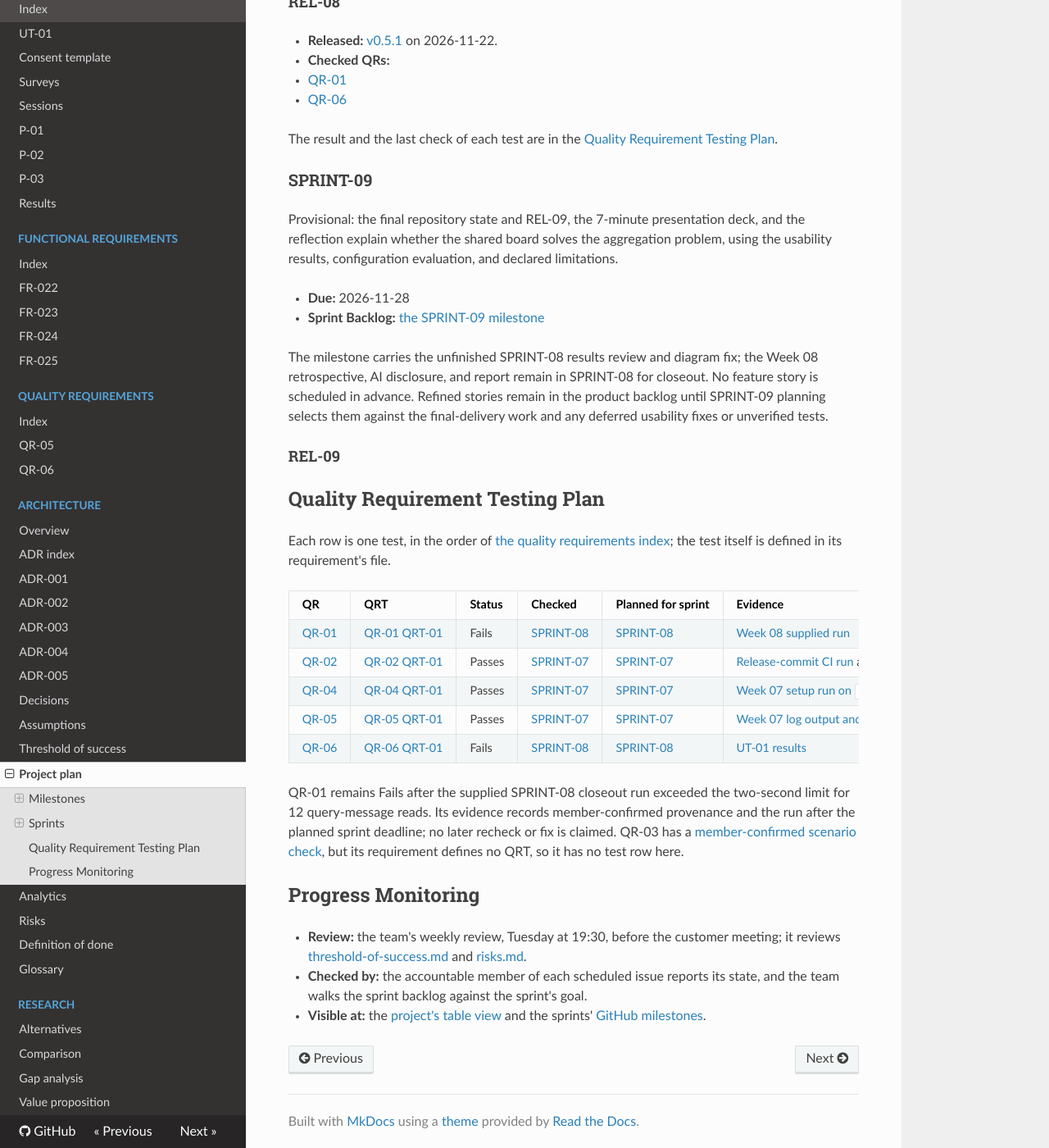
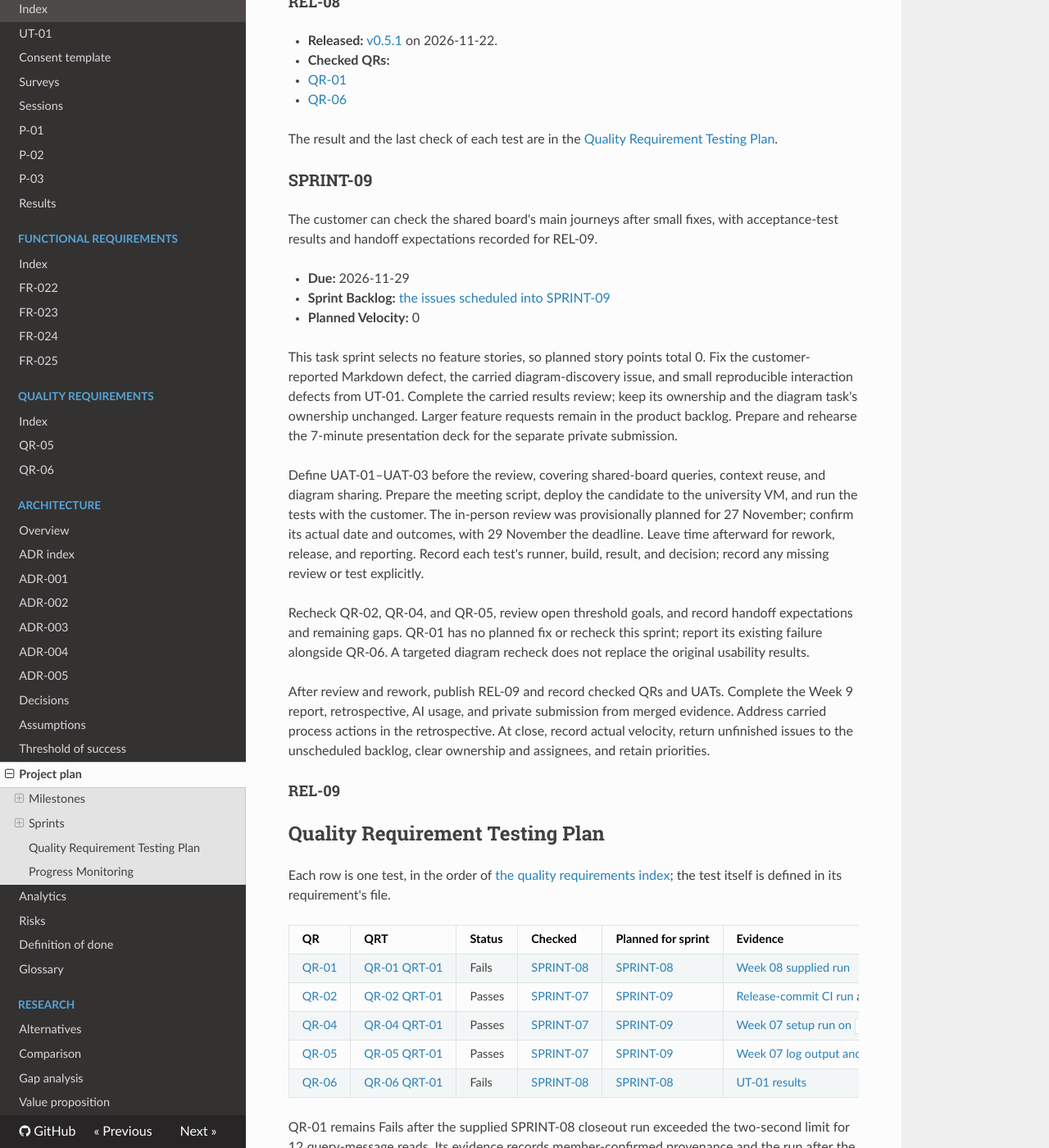
Before and after one commit to WellMadeTeam/workspace-ai-03, an MkDocs documentation site: the page built from docs/project-plan.md, in a window 1280 px wide and 1400 px high, scrolled down 5967 px. Shown: the whole window at 82% size. Built offline with MkDocs 1.6.1, drawn with Linux system fonts in a browser that asks for light colours; nearby versions of some CDN libraries.

Commit message:
docs: plan the sprint-09

```diff
--- a/docs/project-plan.md
+++ b/docs/project-plan.md
@@ -190,14 +190,32 @@ The result and the last check of each test are in the [Quality Requirement Testi
 
 ### SPRINT-09
 
-Provisional: the final repository state and REL-09, the 7-minute presentation deck, and the reflection explain whether the shared board solves the aggregation problem, using the usability results, configuration evaluation, and declared limitations.
+The customer can check the shared board's main journeys after small fixes, with acceptance-test results and handoff expectations recorded for REL-09.
 
-- **Due:** 2026-11-28
-- **Sprint Backlog:** [the SPRINT-09 milestone](https://github.com/WellMadeTeam/workspace-ai-03/milestone/9)
+- **Due:** 2026-11-29
+- **Sprint Backlog:** [the issues scheduled into SPRINT-09](https://github.com/WellMadeTeam/workspace-ai-03/milestone/9)
+- **Planned Velocity:** 0
 
-The milestone carries the unfinished SPRINT-08 results review and diagram fix; the Week 08 retrospective, AI disclosure, and report remain in SPRINT-08 for closeout.
-No feature story is scheduled in advance.
-Refined stories remain in the product backlog until SPRINT-09 planning selects them against the final-delivery work and any deferred usability fixes or unverified tests.
+This task sprint selects no feature stories, so planned story points total 0.
+Fix the customer-reported Markdown defect, the carried diagram-discovery issue, and small reproducible interaction defects from UT-01.
+Complete the carried results review; keep its ownership and the diagram task's ownership unchanged.
+Larger feature requests remain in the product backlog.
+Prepare and rehearse the 7-minute presentation deck for the separate private submission.
+
+Define UAT-01–UAT-03 before the review, covering shared-board queries, context reuse, and diagram sharing.
+Prepare the meeting script, deploy the candidate to the university VM, and run the tests with the customer.
+The in-person review was provisionally planned for 27 November; confirm its actual date and outcomes, with 29 November the deadline.
+Leave time afterward for rework, release, and reporting.
+Record each test's runner, build, result, and decision; record any missing review or test explicitly.
+
+Recheck QR-02, QR-04, and QR-05, review open threshold goals, and record handoff expectations and remaining gaps.
+QR-01 has no planned fix or recheck this sprint; report its existing failure alongside QR-06.
+A targeted diagram recheck does not replace the original usability results.
+
+After review and rework, publish REL-09 and record checked QRs and UATs.
+Complete the Week 9 report, retrospective, AI usage, and private submission from merged evidence.
+Address carried process actions in the retrospective.
+At close, record actual velocity, return unfinished issues to the unscheduled backlog, clear ownership and assignees, and retain priorities.
 
 #### REL-09
 
@@ -205,13 +223,15 @@ Refined stories remain in the product backlog until SPRINT-09 planning selects t
 
 Each row is one test, in the order of [the quality requirements index](quality-requirements/README.md); the test itself is defined in its requirement's file.
 
-| QR | QRT | Status | Checked | Planned for sprint | Evidence |
-| -- | --- | ------ | ------- | ------------------ | -------- |
-| [QR-01](quality-requirements/qr/QR-01.md) | [QR-01 QRT-01](quality-requirements/qr/QR-01.md#qrt-01) | Fails | [SPRINT-08](#sprint-08) | [SPRINT-08](#sprint-08) | [Week 08 supplied run](../reports/week-08/qr-01-qrt-01.md) |
-| [QR-02](quality-requirements/qr/QR-02.md) | [QR-02 QRT-01](quality-requirements/qr/QR-02.md#qrt-01) | Passes | [SPRINT-07](#sprint-07) | [SPRINT-07](#sprint-07) | [Release-commit CI run](https://github.com/WellMadeTeam/workspace-ai-03/actions/runs/43754420082) and [scope of the recheck](../reports/week-07/README.md#qr-02-qrt-01-2026-11-15) |
-| [QR-04](quality-requirements/qr/QR-04.md) | [QR-04 QRT-01](quality-requirements/qr/QR-04.md#qrt-01) | Passes | [SPRINT-07](#sprint-07) | [SPRINT-07](#sprint-07) | [Week 07 setup run on `0f9ccbb`](../reports/week-07/README.md#qr-04-qrt-01-2026-11-15) |
-| [QR-05](quality-requirements/qr/QR-05.md) | [QR-05 QRT-01](quality-requirements/qr/QR-05.md#qrt-01) | Passes | [SPRINT-07](#sprint-07) | [SPRINT-07](#sprint-07) | [Week 07 log output and dashboard checks](../reports/week-07/README.md#qr-05-qrt-01-2026-11-15) |
-| [QR-06](quality-requirements/qr/QR-06.md) | [QR-06 QRT-01](quality-requirements/qr/QR-06.md#qrt-01) | Fails | [SPRINT-08](#sprint-08) | [SPRINT-08](#sprint-08) | [UT-01 results](usability-tests/ut-01/results.md#team-task-results) |
+
+| QR                                        | QRT                                                     | Status | Checked                 | Planned for sprint      | Evidence                                                                                                                                                                           |
+| ----------------------------------------- | ------------------------------------------------------- | ------ | ----------------------- | ----------------------- | ---------------------------------------------------------------------------------------------------------------------------------------------------------------------------------- |
+| [QR-01](quality-requirements/qr/QR-01.md) | [QR-01 QRT-01](quality-requirements/qr/QR-01.md#qrt-01) | Fails  | [SPRINT-08](#sprint-08) | [SPRINT-08](#sprint-08) | [Week 08 supplied run](../reports/week-08/qr-01-qrt-01.md)                                                                                                                         |
+| [QR-02](quality-requirements/qr/QR-02.md) | [QR-02 QRT-01](quality-requirements/qr/QR-02.md#qrt-01) | Passes | [SPRINT-07](#sprint-07) | [SPRINT-09](#sprint-09) | [Release-commit CI run](https://github.com/WellMadeTeam/workspace-ai-03/actions/runs/43754420082) and [scope of the recheck](../reports/week-07/README.md#qr-02-qrt-01-2026-11-15) |
+| [QR-04](quality-requirements/qr/QR-04.md) | [QR-04 QRT-01](quality-requirements/qr/QR-04.md#qrt-01) | Passes | [SPRINT-07](#sprint-07) | [SPRINT-09](#sprint-09) | [Week 07 setup run on `0f9ccbb`](../reports/week-07/README.md#qr-04-qrt-01-2026-11-15)                                                                                             |
+| [QR-05](quality-requirements/qr/QR-05.md) | [QR-05 QRT-01](quality-requirements/qr/QR-05.md#qrt-01) | Passes | [SPRINT-07](#sprint-07) | [SPRINT-09](#sprint-09) | [Week 07 log output and dashboard checks](../reports/week-07/README.md#qr-05-qrt-01-2026-11-15)                                                                                    |
+| [QR-06](quality-requirements/qr/QR-06.md) | [QR-06 QRT-01](quality-requirements/qr/QR-06.md#qrt-01) | Fails  | [SPRINT-08](#sprint-08) | [SPRINT-08](#sprint-08) | [UT-01 results](usability-tests/ut-01/results.md#team-task-results)                                                                                                                |
+
 
 QR-01 remains Fails after the supplied SPRINT-08 closeout run exceeded the two-second limit for 12 query-message reads.
 Its evidence records member-confirmed provenance and the run after the planned sprint deadline; no later recheck or fix is claimed.
```
